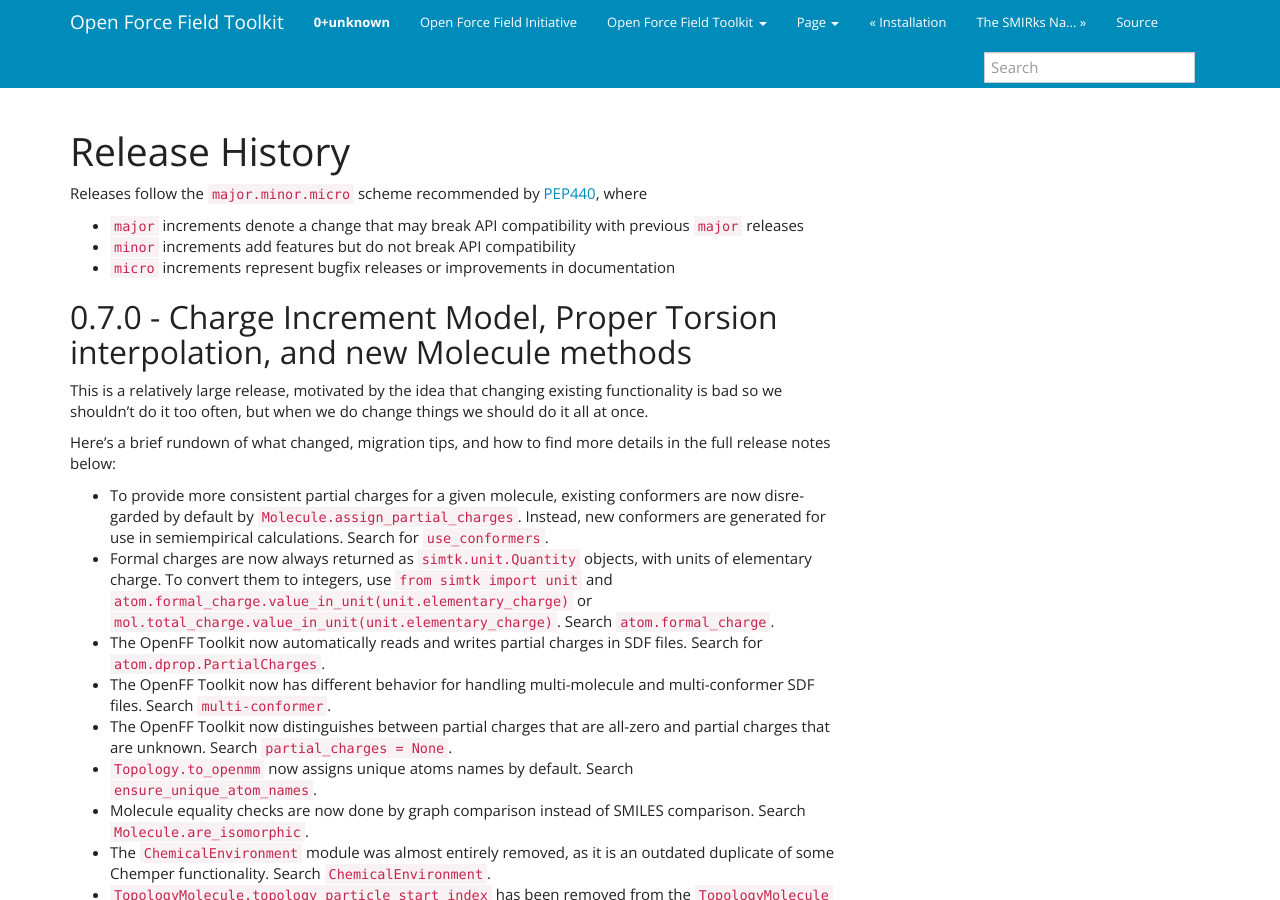
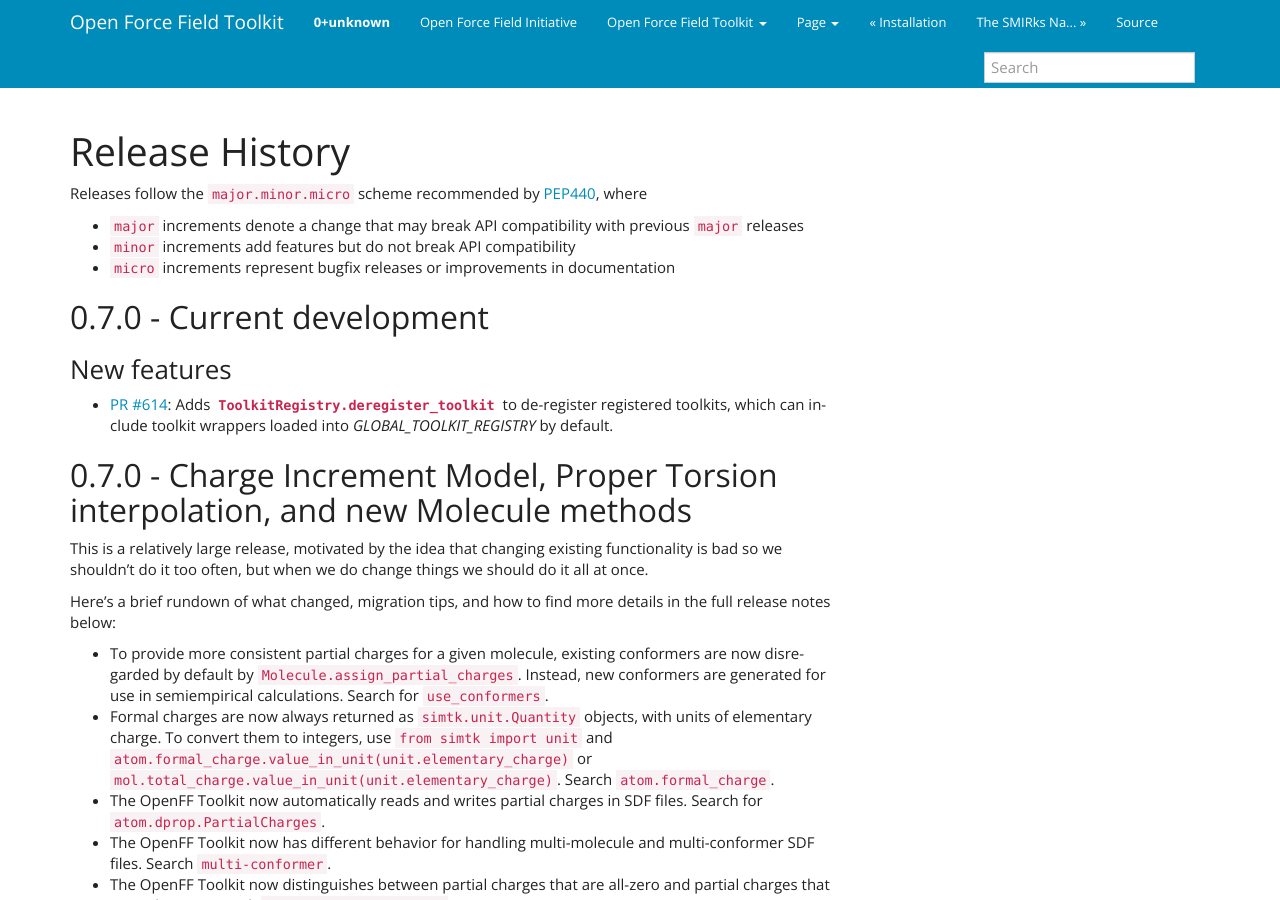
Before and after one commit to openforcefield/openff-toolkit, a Sphinx documentation site: the page built from docs/releasehistory.rst, in a window 1280 px wide and 900 px high. Built offline with Sphinx 7.4.7, drawn with Linux system fonts in a browser that asks for light colours.

Commit message:
DOCS: Update changelog

```diff
--- a/docs/releasehistory.rst
+++ b/docs/releasehistory.rst
@@ -6,6 +6,15 @@
 * ``major`` increments denote a change that may break API compatibility with previous ``major`` releases
 * ``minor`` increments add features but do not break API compatibility
 * ``micro`` increments represent bugfix releases or improvements in documentation
+
+0.7.0 - Current development
+---------------------------
+
+New features
+""""""""""""
+- `PR #614 <https://github.com/openforcefield/openforcefield/pull/614>`_: Adds
+  :py:meth:`ToolkitRegistry.deregister_toolkit <openforcefield.utils.toolkits.ToolkitRegistry.deregister_toolki>`
+  to de-register registered toolkits, which can include toolkit wrappers loaded into `GLOBAL_TOOLKIT_REGISTRY` by default.
 
 0.7.0 - Charge Increment Model, Proper Torsion interpolation, and new Molecule methods
 --------------------------------------------------------------------------------------
```
